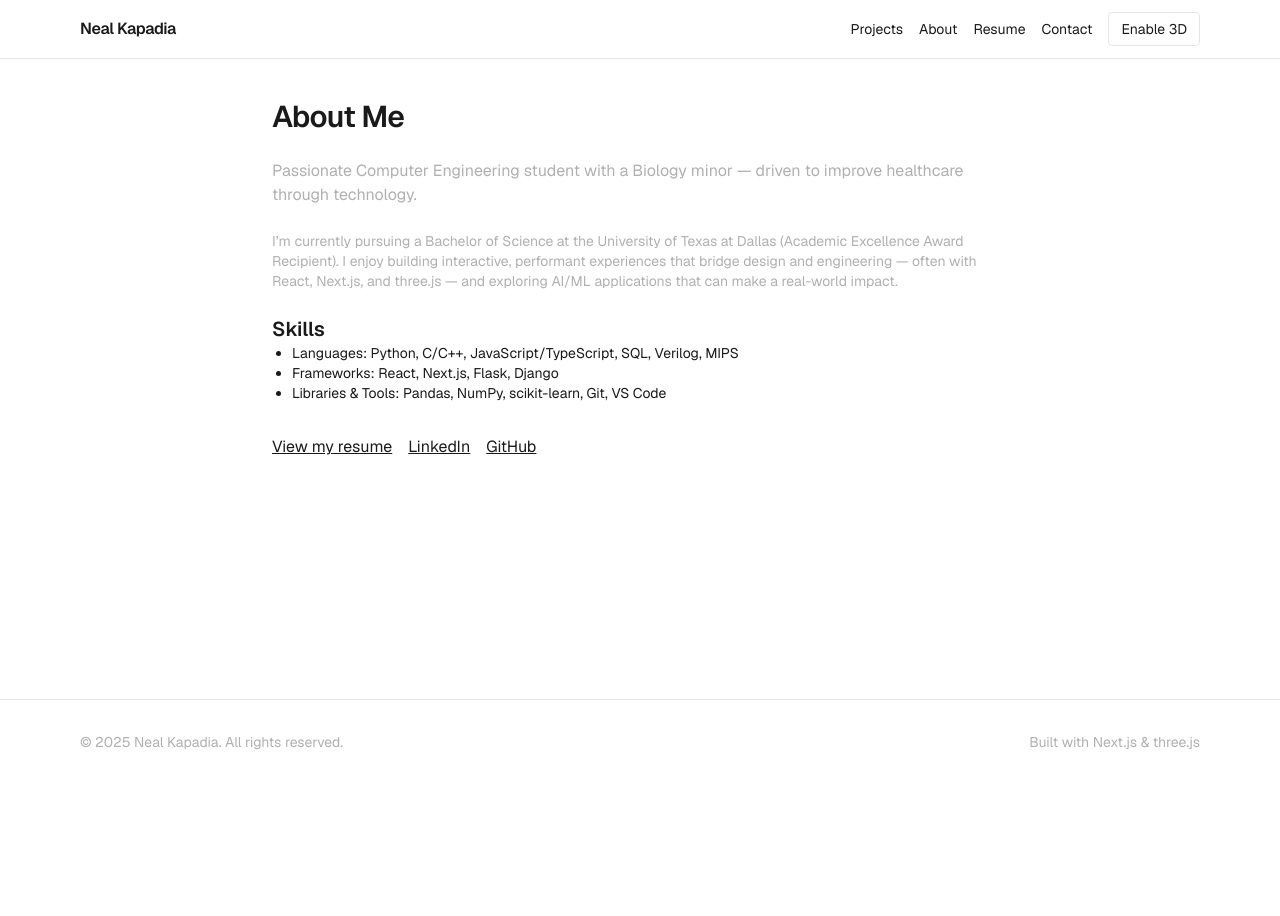
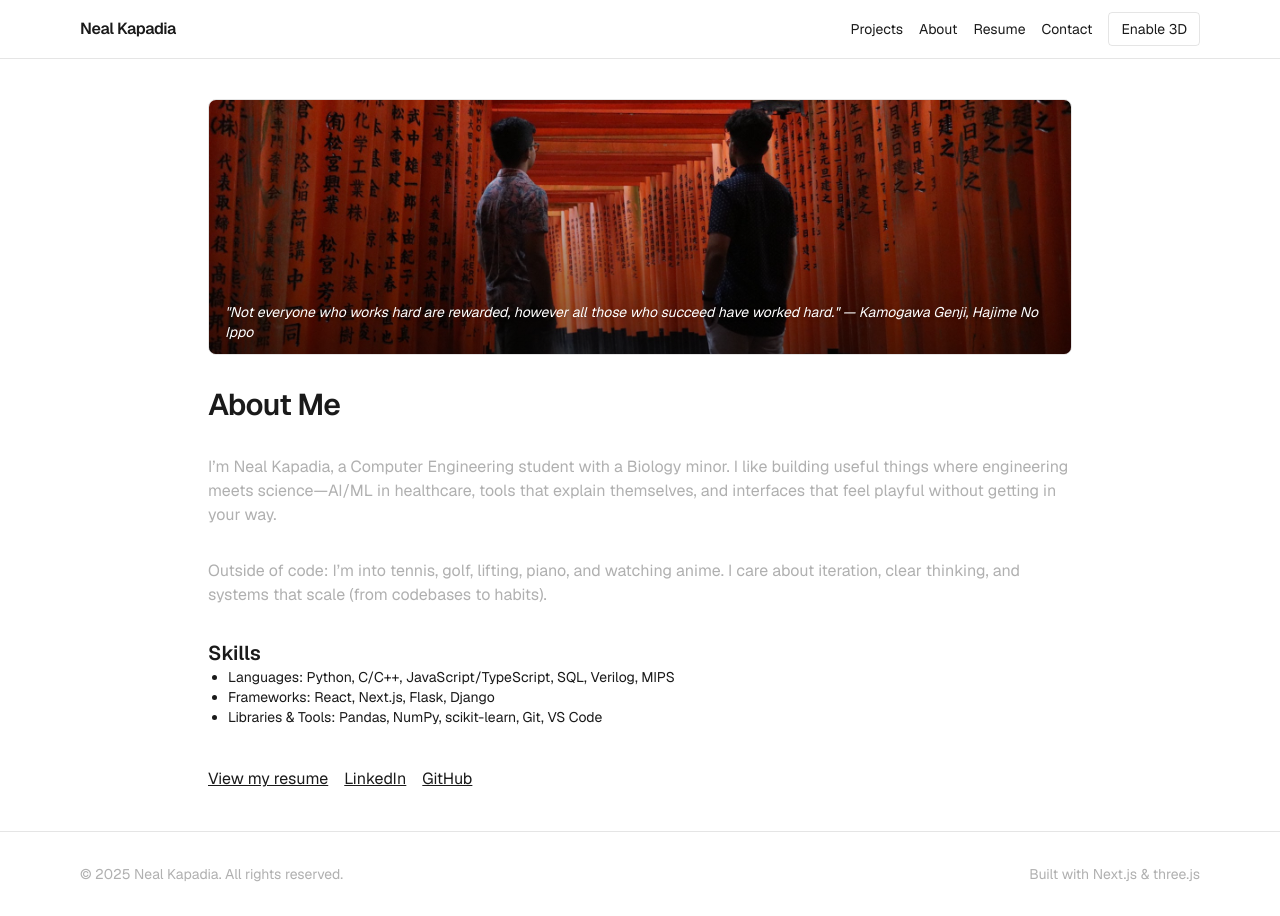
Before and after one commit to NealKapadia/Neal-Kapadia, a Next.js app: page /about in a window 1280 px wide. Before the commit the page ends 800 px from the top, so only its background shows below. Built offline with nearby package versions, Linux system fonts and the light colour scheme.

Commit message:
feat: homepage typewriter + always-on 3D, remove Lite mode; about hero with Japan photo + quote; static contact info; footer cleanup; remove case study links

```diff
--- a/src/app/about/page.tsx
+++ b/src/app/about/page.tsx
@@ -1,14 +1,23 @@
+import Image from "next/image";
 import Link from "next/link";
 
 export default function AboutPage() {
   return (
-    <div className="mx-auto max-w-3xl px-4 py-10 space-y-6">
+    <div className="mx-auto max-w-4xl px-4 py-10 space-y-8">
+      <div className="relative w-full h-64 rounded-lg overflow-hidden border border-black/10 dark:border-white/15">
+        <Image src="/images/bg.jpeg" alt="Japan trip" fill className="object-cover" />
+        <div className="absolute inset-0 bg-gradient-to-t from-black/50 to-transparent" />
+        <div className="absolute bottom-3 left-4 right-4 text-white drop-shadow">
+          <p className="text-sm italic">&quot;Not everyone who works hard are rewarded, however all those who succeed have worked hard.&quot; — Kamogawa Genji, Hajime No Ippo</p>
+        </div>
+      </div>
+
       <h1 className="text-3xl font-semibold tracking-tight">About Me</h1>
       <p className="text-[color:var(--muted)]">
-        Passionate Computer Engineering student with a Biology minor — driven to improve healthcare through technology.
+        I’m Neal Kapadia, a Computer Engineering student with a Biology minor. I like building useful things where engineering meets science—AI/ML in healthcare, tools that explain themselves, and interfaces that feel playful without getting in your way.
       </p>
-      <p className="text-sm text-[color:var(--muted)]">
-        I’m currently pursuing a Bachelor of Science at the University of Texas at Dallas (Academic Excellence Award Recipient). I enjoy building interactive, performant experiences that bridge design and engineering — often with React, Next.js, and three.js — and exploring AI/ML applications that can make a real-world impact.
+      <p className="text-[color:var(--muted)]">
+        Outside of code: I’m into tennis, golf, lifting, piano, and watching anime. I care about iteration, clear thinking, and systems that scale (from codebases to habits).
       </p>
       <div>
         <h2 className="text-xl font-semibold">Skills</h2>
```
Also changed, not shown: public/images/bg.jpeg (added).
